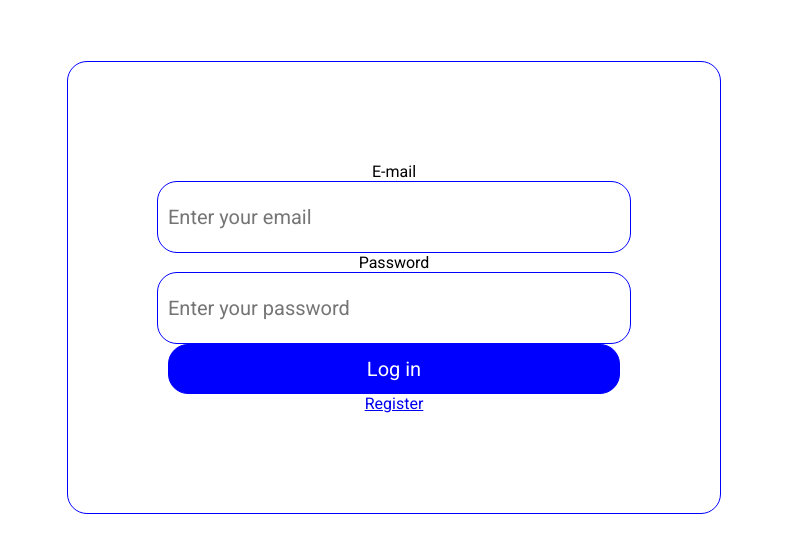
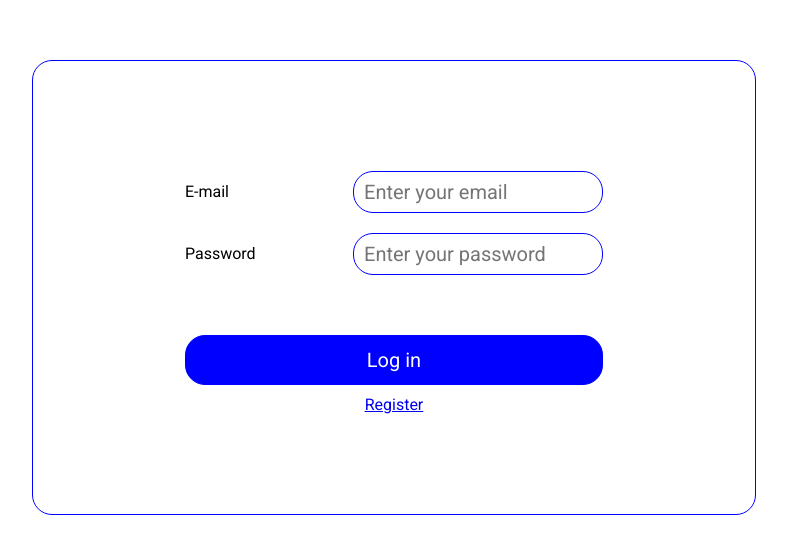
Before and after one commit to stdkhai/nix_education_konstantin, a website: page app/views/login.html in a window 1280 px wide. Shown: the part 113-666 px from the top of the page, without its empty margins (347-1134 px from the left). Drawn offline with Linux system fonts and the light colour scheme.

Commit message:
style design

```diff
--- a/app/public/css/login.css
+++ b/app/public/css/login.css
@@ -22,6 +22,14 @@ form{
     font-family: 'Roboto',sans-serif;
 }
 
+.span{
+    display: flex;
+    flex-direction: row;
+    width: 80%;
+    justify-content: space-between;
+    align-items: center;
+}
+
 .btn{
     width: 100%;
     height: 50px;
@@ -31,16 +39,19 @@ form{
     font-family: 'Roboto',sans-serif;
     font-size: 20px;
     color: white;
+    margin-top: 50px;
 }
 
+
 input{
-    width: 100%;
-    height: 50px;
+   max-width: 80%;
+    height: 20px;
     border: 1px solid blue;
     border-radius: 20px;
     font-family: 'Roboto',sans-serif;
     font-size: 20px;
     padding: 10px;
+    margin: 10px 0;
 }
 
 #msg{
--- a/app/views/login.html
+++ b/app/views/login.html
@@ -9,10 +9,15 @@
 </head>
 <body>
     <form action="">
-        <label for="email">E-mail</label>
+        <div class="span">
+            <label for="email">E-mail</label>
         <input type="email" name="email" id="email" placeholder="Enter your email">
-        <label for="password">Password</label>
+        </div>
+        <div class="span">
+            <label for="password">Password</label>
         <input type="password" name="password" id="password" placeholder="Enter your password">
+        </div>
+
         <div id="msg"></div>
         <input type="button" class="btn" id="log" value="Log in">
         <a href="../auth">Register</a>
```
